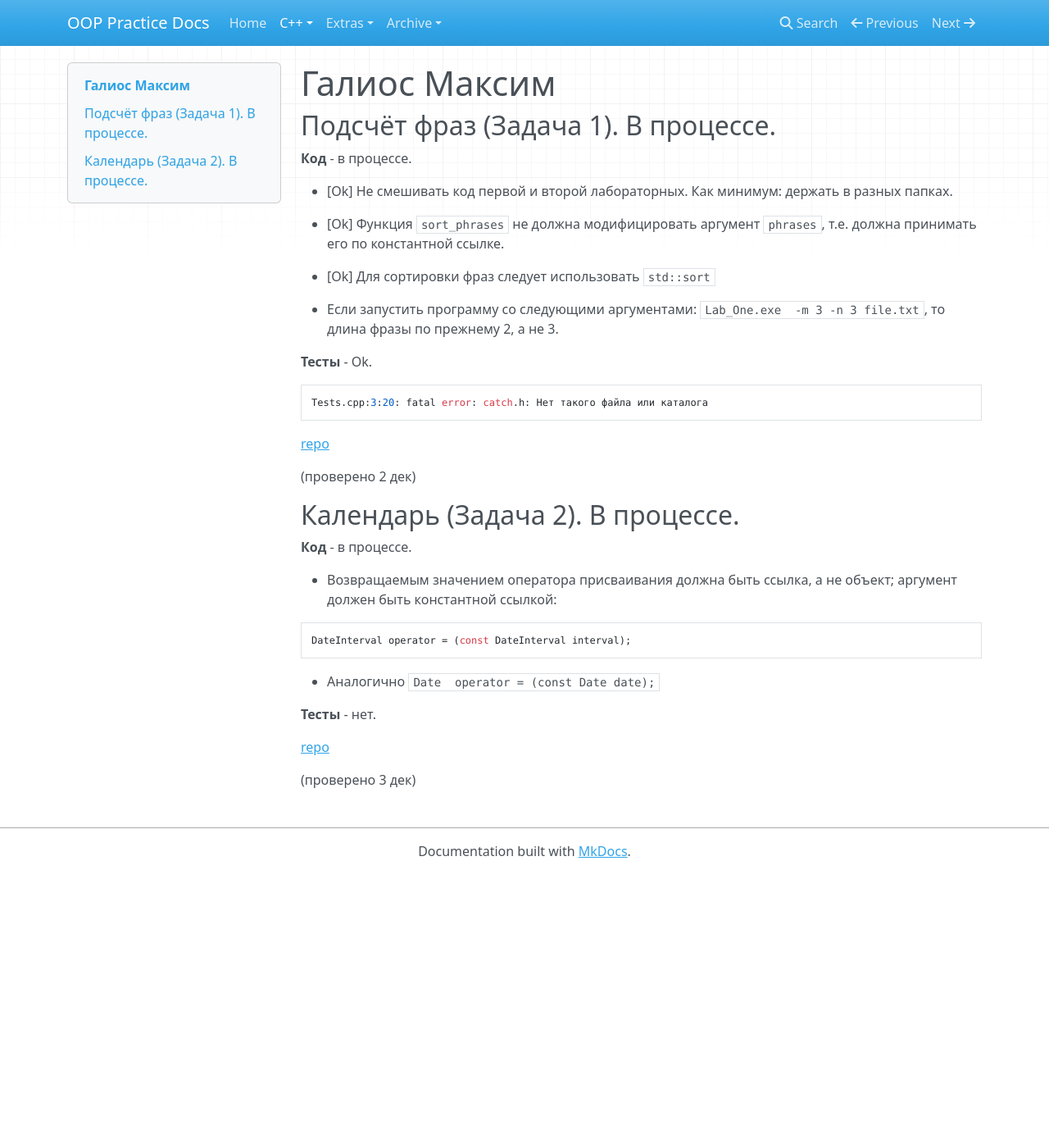
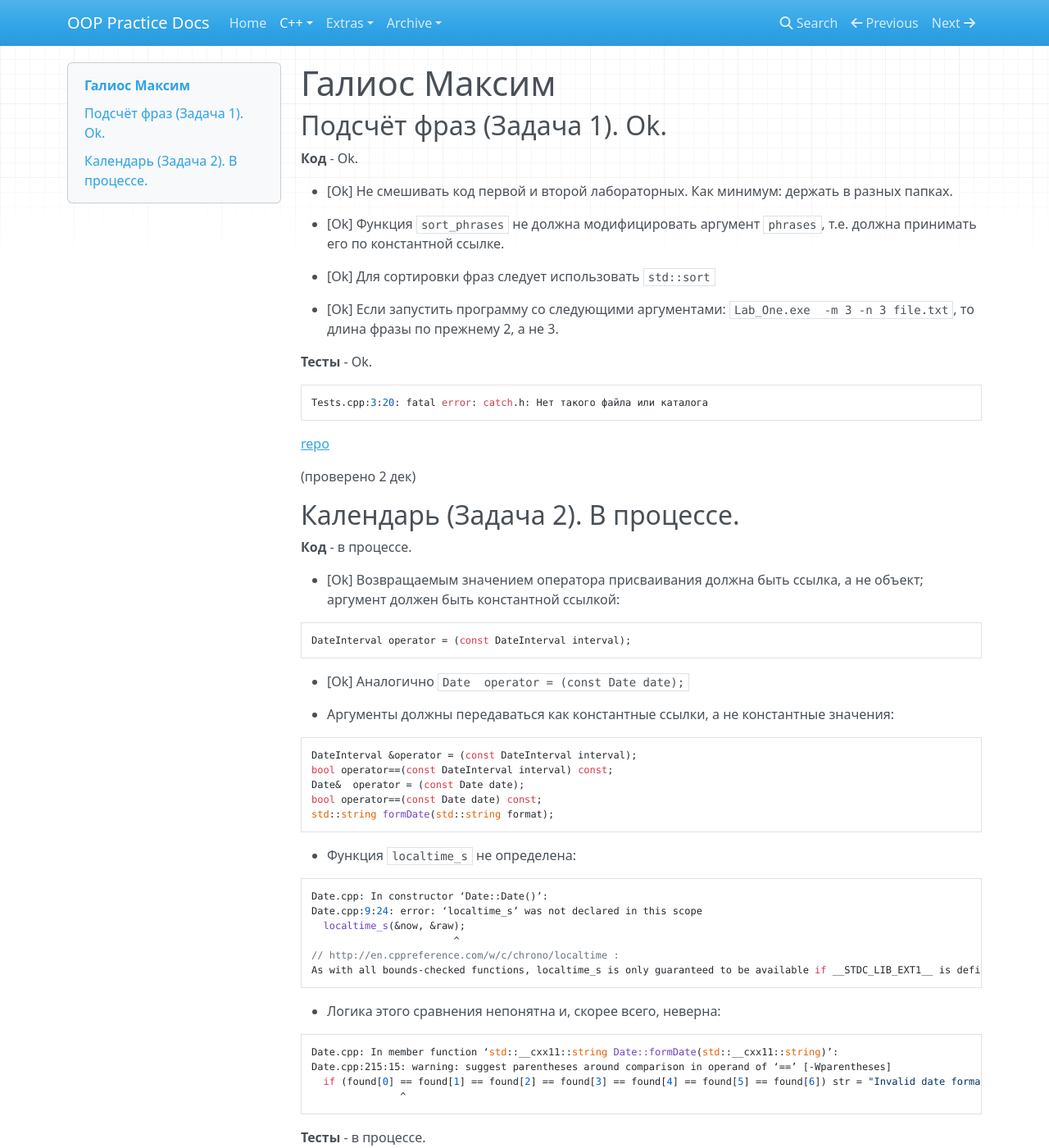
Before and after one commit to avoronkov/oop, an MkDocs documentation site: the page built from docs/2017.cpp/results/galios.md, in a window 1280 px wide and 1400 px high. Shown: the whole window at 82% size. Built offline with MkDocs 1.6.1, drawn with Linux system fonts in a browser that asks for light colours; nearby versions of some CDN libraries; old or Windows-style settings are respelled for this version of MkDocs.

Commit message:
update results

````diff
--- a/docs/2017.cpp/results/galios.md
+++ b/docs/2017.cpp/results/galios.md
@@ -1,8 +1,8 @@
 # Галиос Максим
 
-## Подсчёт фраз (Задача 1). В процессе.
+## Подсчёт фраз (Задача 1). Ok.
 
-**Код** - в процессе.
+**Код** - Ok.
 
 - [Ok] Не смешивать код первой и второй лабораторных. Как минимум: держать в разных папках.
 
@@ -11,7 +11,7 @@
 
 - [Ok] Для сортировки фраз следует использовать `std::sort`
 
-- Если запустить программу со следующими аргументами: `Lab_One.exe  -m 3 -n 3 file.txt`, то длина фразы по прежнему 2, а не 3.
+- [Ok] Если запустить программу со следующими аргументами: `Lab_One.exe  -m 3 -n 3 file.txt`, то длина фразы по прежнему 2, а не 3.
 
 **Тесты** - Ok.
 
@@ -27,15 +27,42 @@ Tests.cpp:3:20: fatal error: catch.h: Нет такого файла или ка
 
 **Код** - в процессе.
 
-- Возвращаемым значением оператора присваивания должна быть ссылка, а не объект; аргумент должен быть константной ссылкой:
+- [Ok] Возвращаемым значением оператора присваивания должна быть ссылка, а не объект; аргумент должен быть константной ссылкой:
 ```C++
 DateInterval operator = (const DateInterval interval);
 ```
 
-- Аналогично `Date  operator = (const Date date);`
+- [Ok] Аналогично `Date  operator = (const Date date);`
 
-**Тесты** - нет.
+- Аргументы должны передаваться как константные ссылки, а не константные значения:
+```C++
+DateInterval &operator = (const DateInterval interval);
+bool operator==(const DateInterval interval) const;
+Date&  operator = (const Date date);
+bool operator==(const Date date) const;
+std::string formDate(std::string format);
+```
+
+- Функция `localtime_s` не определена:
+```C++
+Date.cpp: In constructor ‘Date::Date()’:
+Date.cpp:9:24: error: ‘localtime_s’ was not declared in this scope
+  localtime_s(&now, &raw);
+                        ^
+// http://en.cppreference.com/w/c/chrono/localtime :
+As with all bounds-checked functions, localtime_s is only guaranteed to be available if __STDC_LIB_EXT1__ is defined by the implementation and if the user defines __STDC_WANT_LIB_EXT1__ to the integer constant 1 before including time.h.
+```
+
+- Логика этого сравнения непонятна и, скорее всего, неверна:
+```C++
+Date.cpp: In member function ‘std::__cxx11::string Date::formDate(std::__cxx11::string)’:
+Date.cpp:215:15: warning: suggest parentheses around comparison in operand of ‘==’ [-Wparentheses]
+  if (found[0] == found[1] == found[2] == found[3] == found[4] == found[5] == found[6]) str = "Invalid date format";
+               ^
+```
+
+**Тесты** - в процессе.
 
 [repo](https://bitbucket.org/galios_16203/repository1)
 
-(проверено 3 дек)
+(проверено 21 дек)
````
Also changed, not shown: docs/2017.cpp/results.md (+6 -4 lines), docs/2017.cpp/results/bastrykina.md (+14 -4 lines), docs/2017.cpp/results/pushkov.md (+8 -0 lines), docs/2017.cpp/results/voloshina.md (+1 -1 lines).
